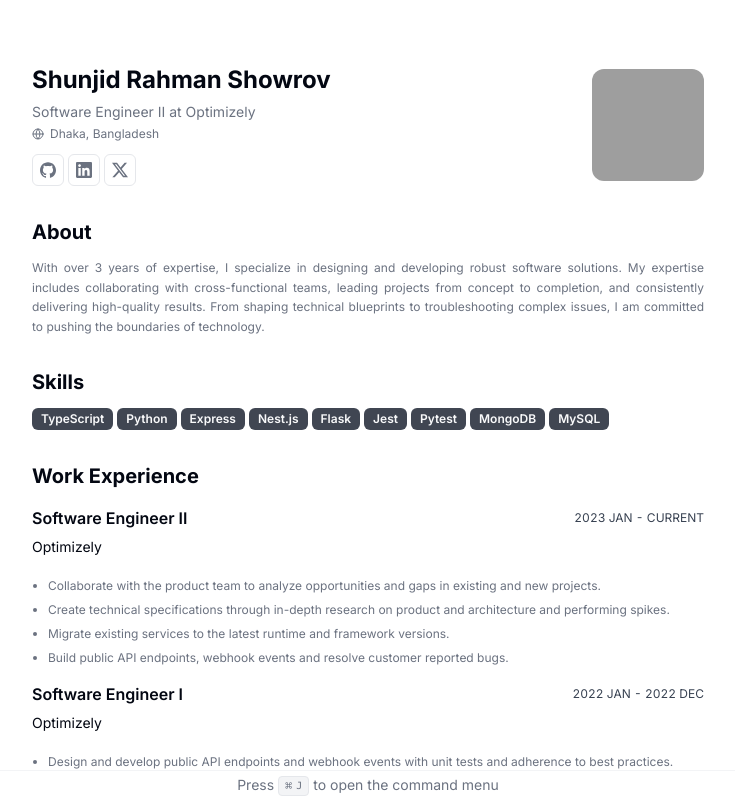
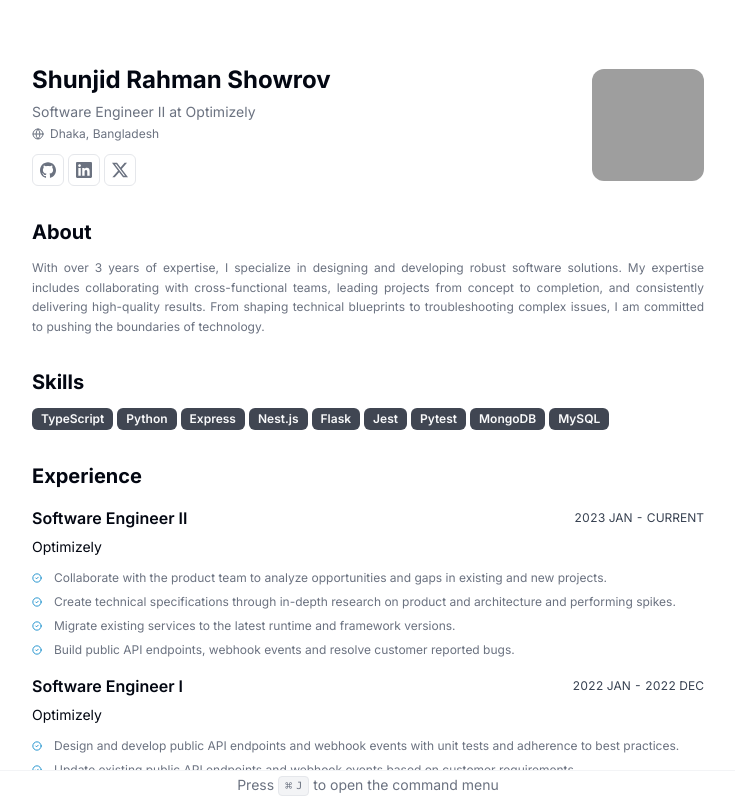
Before and after one commit to shunjid/shunjid.github.io, a Next.js app: page / in a window 1280 px wide. Shown: the top 798 px of the page, without its empty margins (272-1007 px from the left). Built offline with nearby package versions, Linux system fonts and the light colour scheme; grey boxes are pictures that could not be loaded.

Commit message:
Update experience ui with icon list

```diff
--- a/src/app/experience/index.tsx
+++ b/src/app/experience/index.tsx
@@ -1,3 +1,4 @@
+import { CheckCircle2Icon } from "lucide-react";
 import React from "react";
 
 import { Card, CardContent, CardHeader } from "@/components/ui/card";
@@ -13,7 +14,7 @@ export default function Experience(
 
   return (
     <Section>
-      <h2 className="text-xl font-bold">Work Experience</h2>
+      <h2 className="text-xl font-bold">Experience</h2>
       {experience.map((individualExperience) => (
         <Card key={1} className="bg-warning">
           <CardHeader>
@@ -36,10 +37,14 @@ export default function Experience(
             </a>
           </CardHeader>
           <CardContent className="mt-4 text-xs">
-            <ul className="list-disc pl-4">
+            <ul className="space-y-2 text-left text-gray-500 dark:text-gray-400">
               {individualExperience.contributions.map((contribution) => (
-                <li className="pt-2" key={contribution}>
-                  {contribution}
+                <li
+                  key={contribution}
+                  className="flex items-center space-x-3 text-xs rtl:space-x-reverse"
+                >
+                  <CheckCircle2Icon className="h-2.5 w-2.5 flex-shrink-0 text-sky-600" />
+                  <span>{contribution}</span>
                 </li>
               ))}
             </ul>
```
